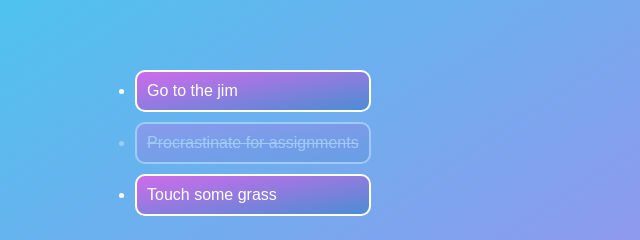
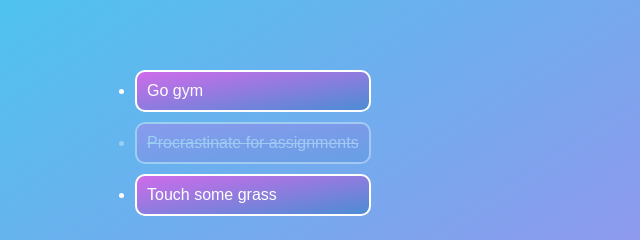
Before and after one commit to thebhavyaahuja/to-do-list, a plain HTML site: page index.html in a window 1280 px wide. Shown: the part 148-388 px from the top of the page, 0-640 px from the left. Drawn offline with Linux system fonts and the light colour scheme.

Commit message:
Update index.html

```diff
--- a/index.html
+++ b/index.html
@@ -164,7 +164,7 @@
         </div>
         <div class="list">
             <ul>
-                <li>Go to the jim</li>
+                <li>Go gym</li>
                 <li class="checked">Procrastinate for assignments</li>
                 <li>Touch some grass</li>
             </ul>
```
